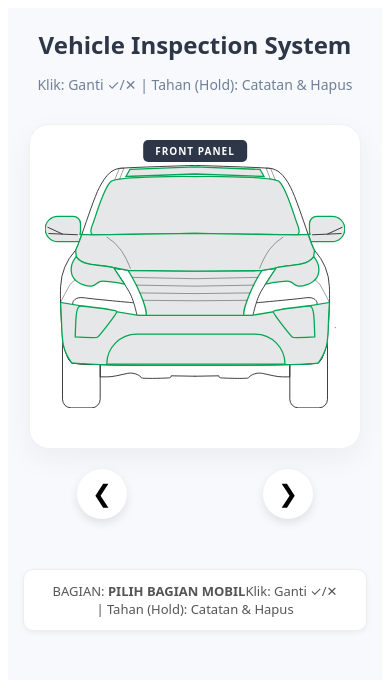
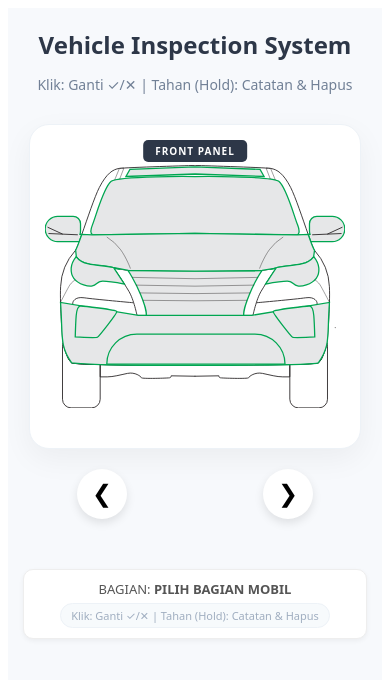
Before and after one commit to DIASANJOY/vehicle-inspection-system, a React (Vite) app: page / in a window 390 px wide. Shown: the top 680 px of the page. Built offline with nearby package versions, Linux system fonts and the light colour scheme.

Commit message:
Fix: Final mobile stability - prevent click-through after hold, smart note bubble positioning, and refined info-bar layout

```diff
--- a/src/Vector.css
+++ b/src/Vector.css
@@ -528,3 +528,28 @@
 
 .status-btn.tick.active { background: #28a745; color: white; border-color: transparent; }
 .status-btn.cross.active { background: #dc3545; color: white; border-color: transparent; }
+
+
+.info-bar {
+  display: flex;
+  flex-direction: column;
+  align-items: center;
+  gap: 5px;
+  padding: 10px;
+}
+
+@media (min-width: 768px) {
+  .info-bar {
+    flex-direction: row;
+    justify-content: space-between;
+  }
+}
+
+.legend {
+  font-size: 11px;
+  color: #a0aec0;
+  background: #f7fafc;
+  padding: 4px 10px;
+  border-radius: 20px;
+  border: 1px solid #edf2f7;
+}
--- a/src/Vector.jsx
+++ b/src/Vector.jsx
@@ -11,9 +11,13 @@ const Vector = () => {
 
   // Timer untuk deteksi Long Press
   const pressTimer = React.useRef(null);
+  const isLongPress = React.useRef(false); // Flag untuk mencegah klik setelah hold
 
   const handleAction = (e) => {
-    if (activePopup) return;
+    if (activePopup || isLongPress.current) {
+      isLongPress.current = false; // Reset flag
+      return;
+    }
 
     const path = e.target.closest('[id]');
     const excludedIds = ["SUV", "suv-front", "suv-back", "base", "items", "utilities", "base-body", "rear-body"];
@@ -68,6 +72,7 @@ const Vector = () => {
       setMarkers(prev => {
         if (prev[key]) {
           setActivePopup({ id: key, x: prev[key].x, y: prev[key].y, partName: prev[key].partName });
+          isLongPress.current = true;
           return prev;
         }
         const newMarker = {
@@ -75,6 +80,7 @@ const Vector = () => {
           note: "", pathId: path.id, partName: path.id.replace(/-/g, ' ').toUpperCase()
         };
         setActivePopup({ id: key, x: transformedPoint.x, y: transformedPoint.y, partName: newMarker.partName });
+        isLongPress.current = true;
         return { ...prev, [key]: newMarker };
       });
     }, 600);
@@ -203,10 +209,10 @@ const Vector = () => {
                     >
                       {m.type === 'tick' ? '✓' : '✕'}
                     </text>
-                    {/* Ikon/Balon Catatan (Toggle Show/Hide) */}
+                    {/* Ikon/Balon Catatan (Toggle Show/Hide) dengan Smart Positioning */}
                     {m.note && (
                       <g
-                        transform="translate(0, -40)"
+                        transform={`translate(0, ${m.y < 50 ? 40 : -40})`}
                         onClick={(e) => {
                           e.stopPropagation();
                           setMarkers(prev => ({
```
